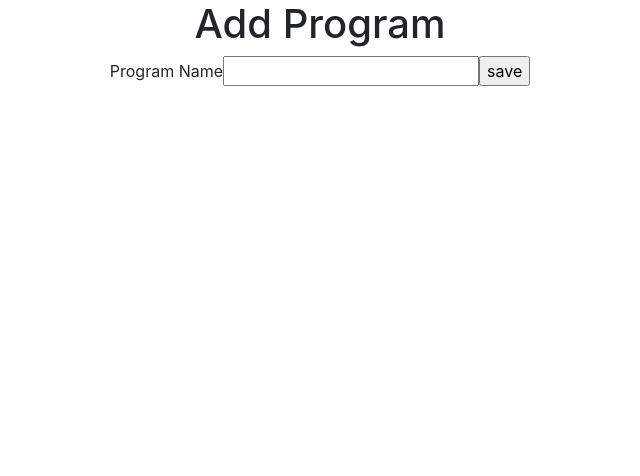
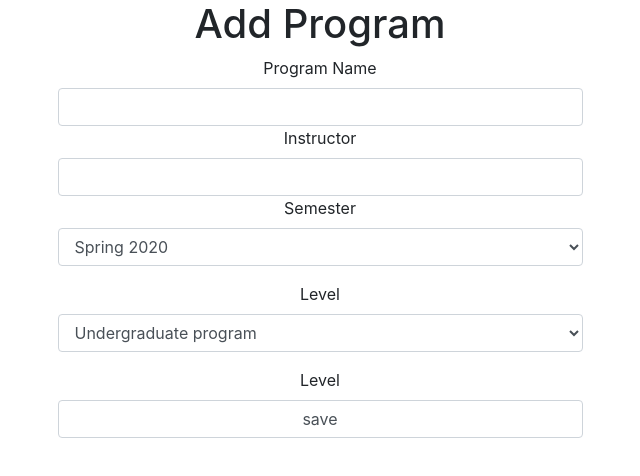
Before and after one commit to alazarabraham/reactspringboot, a React (Create React App) app: page /addProgram in a window 1280 px wide. Shown: the top 476 px of the page, without its empty margins (320-960 px from the left). Built offline with nearby package versions, Linux system fonts and the light colour scheme.

Commit message:
project fully worked out

```diff
--- a/src/components/AddProgram.js
+++ b/src/components/AddProgram.js
@@ -1,7 +1,7 @@
 import React, {Component} from 'react';
 import axios from 'axios'
 import {BrowserRouter, Link,Router} from 'react-router-dom'
-import {Table,Button, Form} from 'react-bootstrap';
+import {Table,Button, Form,Col,Container} from 'react-bootstrap';
 
 export default class AddProgram extends Component{
 
@@ -21,7 +21,11 @@ export default class AddProgram extends Component{
 
     const newProgram={
 
-        programName: this.refs.programName.value
+        programName: this.refs.programName.value,
+        instructor: this.refs.instructor.value,
+        semester: this.refs.semester.value + " " + new Date().getFullYear(),
+        level: this.refs.level.value
+
     }
     this.addProgram(newProgram)
     e.preventDefault();
@@ -32,11 +36,37 @@ export default class AddProgram extends Component{
             <div>
 
                 <h1>Add Program</h1>
-                <form onSubmit={this.onSubmit.bind(this)}>
-                    <Form.Label>Program Name</Form.Label>
-                    <input type="text" name="programName" ref="programName"/>
-                    <input type="submit" value="save"/>
-                </form>
+                <Container>
+                    <Col  md={{ span: 6, offset: 3 }}>
+                        <Form onSubmit={this.onSubmit.bind(this)}>
+                        <Form.Label>Program Name</Form.Label>
+                        <Form.Control type="text" name="programName" ref="programName"/>
+                        <Form.Label>Instructor</Form.Label>
+                        <Form.Control type="text" name="instructor" ref="instructor"/>
+                        <Form.Group>
+                            <Form.Label>Semester</Form.Label>
+
+                            <Form.Control as="select" name="semester" ref="semester"  >
+                            <option value="Spring ">Spring  {new Date().getFullYear()}</option>
+                            <option value="Summer ">Summer  {new Date().getFullYear()}</option>
+                            <option value="Fall ">Fall  {new Date().getFullYear()}</option>
+                            </Form.Control>
+                        </Form.Group>
+                        <Form.Group>
+                            <Form.Label>Level</Form.Label>
+
+                            <Form.Control as="select" type="text" name="level" ref="level" >
+                            <option value="Undergraduate program">Undergraduate program </option>
+                            <option value="Graduate program">Graduate program</option>
+                            </Form.Control>
+                        </Form.Group>
+                        <Form.Label>Level</Form.Label>
+
+                        <Form.Control type="submit" value="save"/>
+                    </Form>
+                    </Col>
+                </Container>
+
             </div>
 
         )
--- a/src/components/EachProgram.js
+++ b/src/components/EachProgram.js
@@ -21,6 +21,9 @@ export default class EachProgram extends Component{
                     <thead>
                         <th>Program Id</th>
                         <th>Program Name</th>
+                        <th>Instructor</th>
+                        <th>Semester </th>
+                        <th>Level</th>
                     </thead>
                     <tbody>
                         {this.props.eachProgram.map((program,programId)=>{
@@ -28,6 +31,10 @@ export default class EachProgram extends Component{
                                 <tr key={programId}>
                                     <td>{program.programId}</td>
                                     <td><Link to={`program/${program.programId}`}>{program.programName}</Link></td>
+                                    <td>{program.instructor}</td>
+                                    <td>{program.semester}</td>
+                                    <td>{program.level}</td>
+
                                 </tr>
                             )
                         })}
--- a/src/components/EditProgram.js
+++ b/src/components/EditProgram.js
@@ -1,14 +1,18 @@
 import React, {Component} from 'react';
 import axios from 'axios'
 import {BrowserRouter, Link,Router} from 'react-router-dom'
-import {Table,Button, Form} from 'react-bootstrap';
+import {Table,Button, Form, Container,Col} from 'react-bootstrap';
 
 export default class AddProgram extends Component{
     constructor(props){
         super(props);
         this.state={
             programId:"",
-            programName:""
+            programName:"",
+            instructor:"",
+            semester:"",
+            level:""
+
         }
         this.handleInputChange = this.handleInputChange.bind(this);
     }
@@ -24,7 +28,10 @@ export default class AddProgram extends Component{
         console.log(response)
         this.setState({
             programId: response.data.programId,
-            programName: response.data.programName
+            programName: response.data.programName,
+            instructor: response.data.instructor,
+            semester: response.data.semester,
+            level: response.data.level,
         })
     })
     .catch(error=>console.log(error))
@@ -44,7 +51,10 @@ export default class AddProgram extends Component{
 
     const newProgram={
         programId: this.state.programId,
-        programName: this.refs.programName.value
+        programName: this.refs.programName.value,
+        instructor: this.refs.instructor.value,
+        semester: this.refs.semester.value,
+        level: this.refs.level.value
     }
     this.editProgram(newProgram)
     e.preventDefault();
@@ -54,9 +64,16 @@ export default class AddProgram extends Component{
   handleInputChange(e){
       const target = e.target;
       const value = target.value;
-      const programName = target.programName;
+      const programName = value.programName;
+      const instructor = value.instructor;
+      const semester = value.semester;
+      const level = value.level;
+
       this.setState({
-          [programName]:value
+          [programName]:value,
+          [instructor]:value,
+          [semester]:value + " " + new Date().getFullYear(),
+          [level]:value
       })
   }
     render(){
@@ -64,12 +81,36 @@ export default class AddProgram extends Component{
             <div>
 
                 <h1>Edit Program</h1>
-                <form onSubmit={this.onSubmit.bind(this)}>
-                    <Form.Label>Program Name</Form.Label>
+                <Container>
+                    <Col  md={{ span: 6, offset: 3 }}>
+                        <Form onSubmit={this.onSubmit.bind(this)}>
+                        <Form.Label>Program Name</Form.Label>
 
-                    <input type="text" name="programName" ref="programName" value={this.state.programName} onChange={this.handleInputChange}/>
-                    <input type="submit" value="save"/>
-                </form>
+                        <Form.Control type="text" name="programName" ref="programName" placeholder={this.state.programName} onChange={this.handleInputChange}/>
+                        <Form.Control type="text" name="instructor" ref="instructor" placeholder={this.state.instructor} onChange={this.handleInputChange}/>
+                        <Form.Group>
+                            <Form.Label>Semester</Form.Label>
+
+                            <Form.Control as="select" name="semester" ref="semester" placeholder={this.state.semester} onChange={this.handleInputChange} >
+                            <option value="Spring">Spring {new Date().getFullYear()}</option>
+                            <option value="Summer">Summer {new Date().getFullYear()}</option>
+                            <option value="Fall">Fall {new Date().getFullYear()}</option>
+                            </Form.Control>
+                        </Form.Group>
+                        <Form.Group>
+                            <Form.Label>Semester</Form.Label>
+
+                            <Form.Control  as="select" name="level" ref="level" placeholder={this.state.level} onChange={this.handleInputChange} >
+                            <option value="Undergraduate program">Undergraduate program</option>
+                            <option value="Graduate program">Graduate program</option>
+                            </Form.Control>
+                        </Form.Group>
+
+                        <input type="submit" value="save"/>
+                    </Form>
+                    </Col>
+                </Container>
+
             </div>
 
         )
--- a/src/components/Program.js
+++ b/src/components/Program.js
@@ -11,7 +11,9 @@ class Program extends Component{
     constructor(){
         super();
         this.state = {
-            programs: []
+            programs: [],
+            currentYear: new Date().getFullYear()
+
         }
     }
 
--- a/src/components/ProgramDetails.js
+++ b/src/components/ProgramDetails.js
@@ -1,7 +1,7 @@
 import React, {Component} from 'react';
 import axios from 'axios'
 import {BrowserRouter, Link,Router} from 'react-router-dom'
-import {Table,Button} from 'react-bootstrap';
+import {Table,Button, Container, Card,Col} from 'react-bootstrap';
 
 export default class ProgramDetails extends Component{
     constructor(props){
@@ -42,19 +42,29 @@ export default class ProgramDetails extends Component{
         return(
             <div>
                 <Link to="/">Back</Link>
-               <h1>Details</h1>
-               <Table>
-                <thead>
-                    <th>{this.state.programDetails.programName}</th>
-                </thead>
-                <tbody>
-                    <td></td>
-                </tbody>
-                <Link to={`/editprogram/${this.state.programDetails.programId}`}><Button class="btn-block">Edit</Button></Link>
+                <Container>
+                    <Col md={{ span: 6, offset: 3 }}>
+                      <h1>Program details</h1>
 
-             <Button class="btn-block" onClick={this.onDelete.bind(this)}>Delete</Button>
+               <Card>
+                   <Card.Img src="https://allcoinbits.com/wp-content/uploads/2018/02/Enchiridion.jpg" width="300" height="400"/>
+                   <Card.Body>
+                       <Card.Title>{this.state.programDetails.programName}</Card.Title>
+                       <Card.Text>{this.state.programDetails.instructor}</Card.Text>
+                       <Card.Text>{this.state.programDetails.semester}</Card.Text>
+                       <Card.Text>{this.state.programDetails.level}</Card.Text>
 
-               </Table>
+                       <Link to={`/editprogram/${this.state.programDetails.programId}`}><Button class="btn-block">Edit</Button></Link>
+
+                        <Button class="btn-block" onClick={this.onDelete.bind(this)}>Delete</Button>
+                   </Card.Body>
+               </Card>
+
+
+                    </Col>
+
+                </Container>
+
             </div>
         )
     }
```
